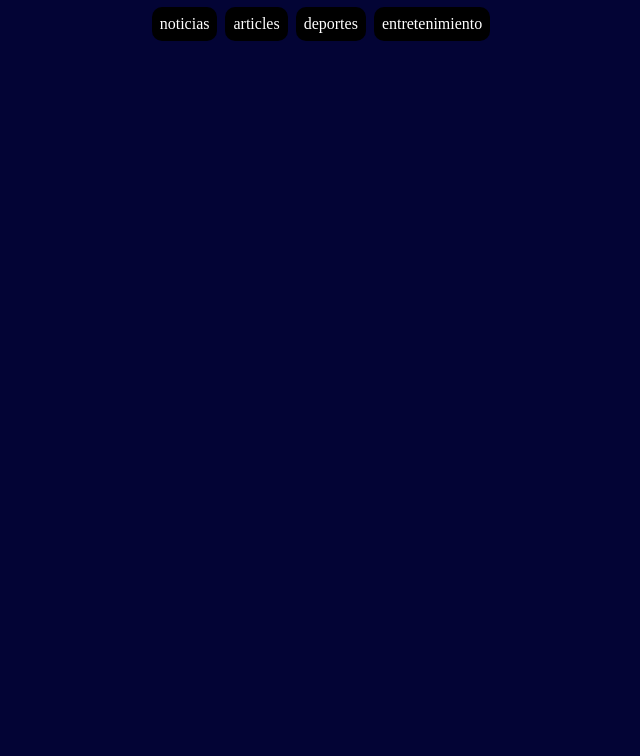
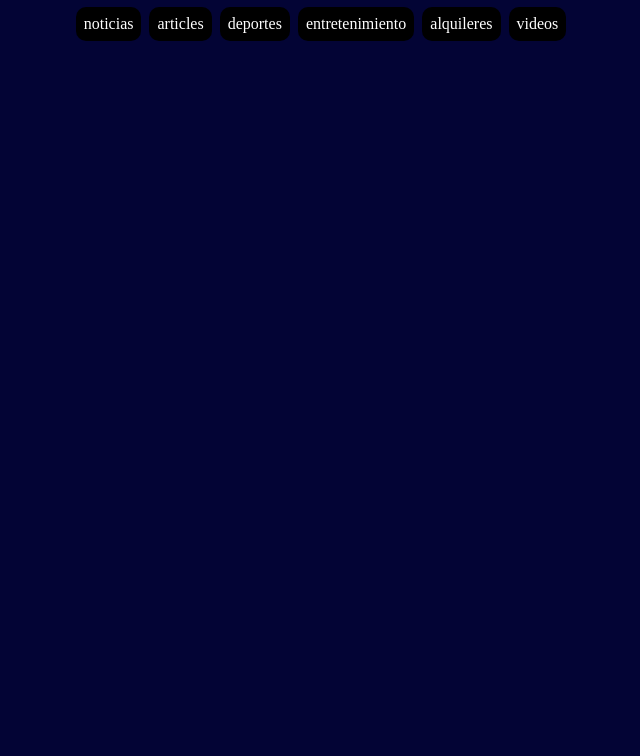
Before and after one commit to victormanu20/cursoGit, a plain HTML site: page index.html in a window 1280 px wide. Shown: the part 73-829 px from the top of the page, without its empty margins (347-987 px from the left). Drawn offline with Linux system fonts and the light colour scheme.

Commit message:
nuevos items en el nav

```diff
--- a/index.html
+++ b/index.html
@@ -16,6 +16,8 @@
                 <li>articles</li>
                 <li>deportes</li>
                 <li>entretenimiento</li>
+                <li>alquileres</li>
+                <li>videos</li>
             </ul>
         </nav>
     </header>
```
